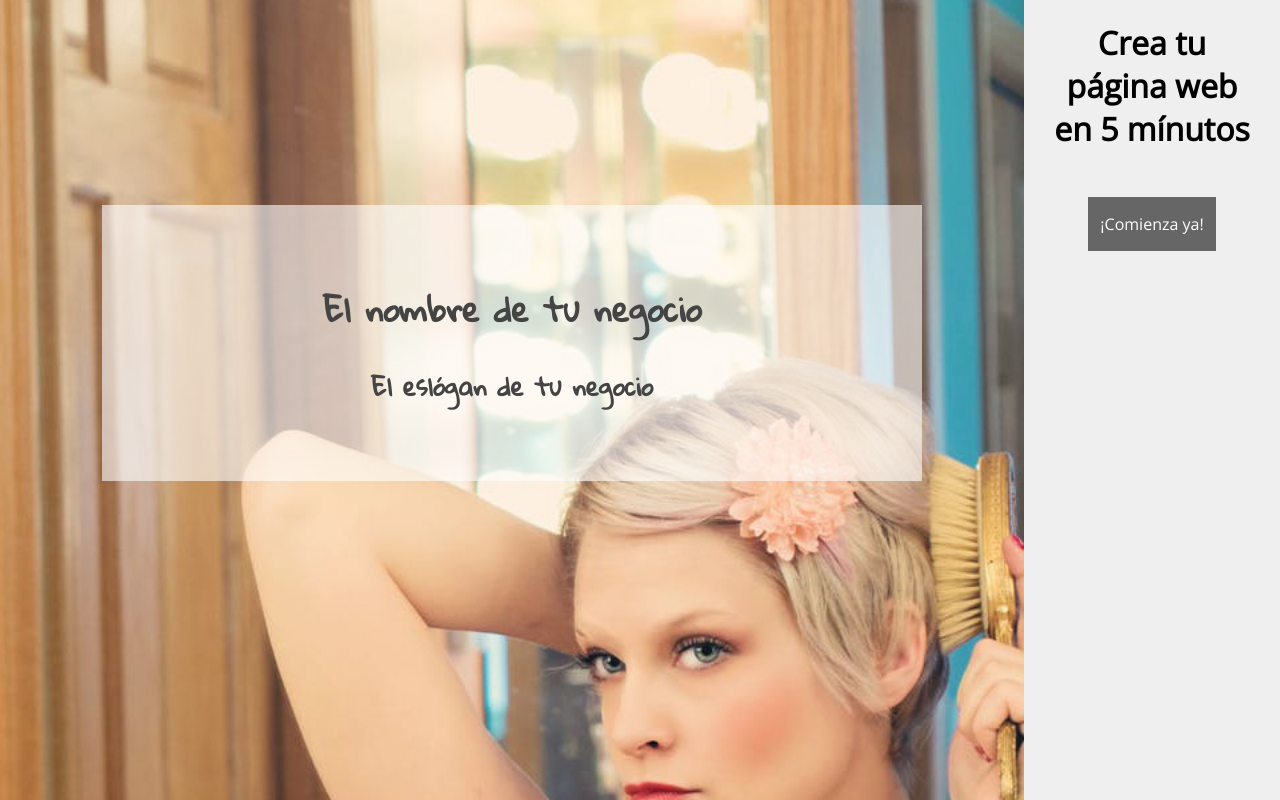
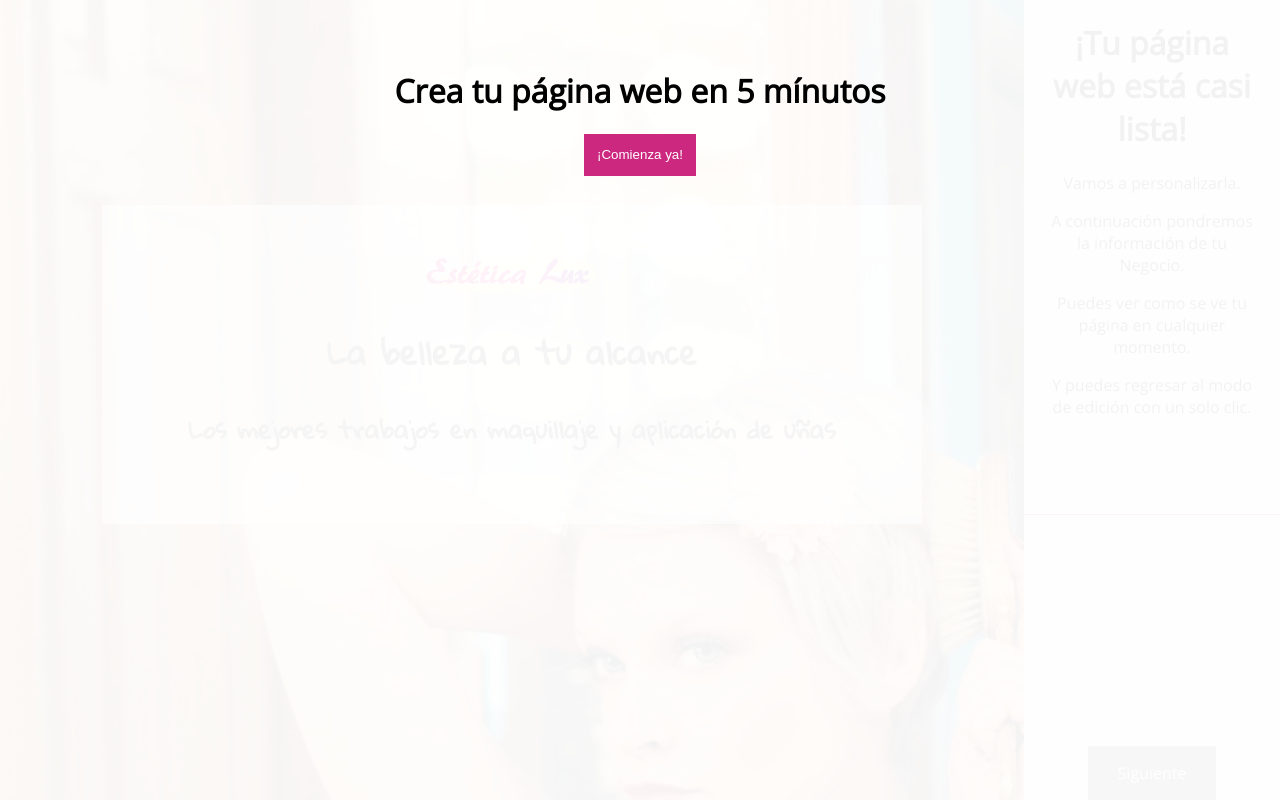
Before and after one commit to Web2bmx/v1, a PHP site: page /crea/index.html in a window 1280 px wide. Run offline with PHP 8.4, Linux system fonts and the light colour scheme; some libraries are stand-ins or nearby versions.

Commit message:
Antonio Carrillo - Separated initial and end message from control, improved functionality.

```diff
--- a/crea/Templates/Template-001/css/styles.css
+++ b/crea/Templates/Template-001/css/styles.css
@@ -59,11 +59,11 @@ main {
 	position: absolute; z-index: 1;
 	bottom: 0;
 }
-#mapa {
+.map-container {
 	width: 100%; height: auto;
 	display: block; overflow: hidden;
 }
-#mapa>iframe {
+.map-container>iframe {
 	width: 100%; height: 600px;
 	display: block; overflow: hidden;
 }
--- a/crea/Templates/Template-001/index.html
+++ b/crea/Templates/Template-001/index.html
@@ -19,44 +19,44 @@
 				<div id="hero-content">
 					<img id="hero-logotipo" src="img/Logo-Template-001.png" alt="Logotipo" />
 					<h1>La belleza a tu alcance</h1>
-					<h2>Los mejores trabajos en maquillaje y aplicación de uñas</h2>
+					<h2 id="val-content-slogan">Los mejores trabajos en maquillaje y aplicación de uñas</h2>
 				</div>
 				<img id="hero-image" src="../Images/hero-mobile-768x1280/pretty-woman-makeup-mirror-glamour-39250.jpg" alt="" />
 			</div>
 			<div id="items">
 				<div class="item">
 					<img class="item-image" src="../Images/item-desktop-768x614/pexels-photo-887352.jpg" alt="" />
-					<h2>Aplicación de uñas</h2>
+					<h2 id="val-content-item-001">Aplicación de uñas</h2>
 				</div>
 				<div class="item">
 					<img class="item-image" src="../Images/item-desktop-768x614/girl-dandelion-yellow-flowers-160699.jpg" alt="" />
-					<h2>Maquillaje profesional</h2>
+					<h2 id="val-content-item-002">Maquillaje profesional</h2>
 				</div>
 				<div class="item">
 					<img class="item-image" src="../Images/item-desktop-768x614/portrait-woman-girl-blond-157967.jpg" alt="" />
-					<h2>Cortes de cabello</h2>
+					<h2 id="val-content-item-003">Cortes de cabello</h2>
 				</div>
 			</div>
-			<div id="mapa">
+			<div id="val-contact-map" class="map-container">
 				<iframe src="https://www.google.com/maps/embed?pb=!1m14!1m8!1m3!1d25669.182049294504!2d-103.39421939304526!3d20.62954019701506!3m2!1i1024!2i768!4f13.1!3m3!1m2!1s0x0%3A0x2894659df4166e8d!2sSax+Cafe!5e0!3m2!1ses!2smx!4v1526266097611" frameborder="0" style="border:0" allowfullscreen></iframe>
 			</div>
 			<footer>
 				<div class="footer-column">
 					<h3>Información de contacto</h3>
 					<ul>
-						<li id="contacto-correo"><span class="font-icon">m</span> <a href="mailto:tucorreoelectronico@correo.com">tucorreoelectronico@correo.com</a></li>
-						<li id="contacto-telefono">Llamanos al <strong>333 333 3333</strong></li>
+						<li id="val-contact-email"><span class="font-icon">m</span> <a href="mailto:tucorreoelectronico@correo.com">tucorreoelectronico@correo.com</a></li>
+						<li id="val-contact-phone">Llamanos al <strong>333 333 3333</strong></li>
 					</ul>
 				</div>
 				<div class="footer-column">
 					<h3>Nuestra dirección</h3>
-					<p id="contacto-direccion">Riada 3187, Sta. Eduwiges, 44534<br />Guadalajara, Jal.</p>
+					<p id="val-contact-address">Riada 3187, Sta. Eduwiges, 44534<br />Guadalajara, Jal.</p>
 				</div>
 				<div class="footer-column">
 					<h3>Síguenos en nuestras redes</h3>
 					<ul>
-						<li id="contacto-facebook"><span class="font-icon">g</span> <a href="https://www.facebook.com/">/EsteticaLux</a></li>
-						<li id="contacto-twitter"><span class="font-icon">t</span> <a href="https://www.twitter.com/">@EsteticaLux</a></li>
+						<li id="val-contact-facebook"><span class="font-icon">g</span> <a href="https://www.facebook.com/">/EsteticaLux</a></li>
+						<li id="val-contact-twitter"><span class="font-icon">t</span> <a href="https://www.twitter.com/">@EsteticaLux</a></li>
 					</ul>
 				</div>
 			</footer>
--- a/crea/Templates/Template-002/css/styles.css
+++ b/crea/Templates/Template-002/css/styles.css
@@ -58,11 +58,11 @@ main {
 	position: absolute; z-index: 1;
 	bottom: 0;
 }
-#mapa {
+.map-container {
 	width: 100%; height: auto;
 	display: block; overflow: hidden;
 }
-#mapa>iframe {
+.map-container>iframe {
 	width: 100%; height: 600px;
 	display: block; overflow: hidden;
 }
--- a/crea/css/styles.css
+++ b/crea/css/styles.css
@@ -13,11 +13,16 @@ ul, ol, nav {
 a {
 	color: #000000;
 	text-decoration: none;
+	cursor: pointer;
 }
 a:link { color: #000000; }
 a:visited { color: #000000; }
 a:hover { color: #000000; }
 a:active { color: #000000; }
+/**/
+.template {
+	display: none;
+}
 /**/
 main {
 	width: 100%; height: 100%;
@@ -28,15 +33,16 @@ main {
 #app-control {
 	width: 100%; height: 95%;
 	background-color: #EFEFEF;
-	display: block; overflow: hidden;
+	display: block; overflow-y: scroll;
 	position: absolute;
 	top: 5%; right: 0; bottom: 0; left: 0;
 	z-index: 2;
 }
-#app-control>div {
-	width: 100%; height: 100%;
+#app-control>.app-control-step {
+	width: 100%; height: auto;
+	padding-bottom: 5em;
 	text-align: center;
-	display: block; overflow-y: scroll;
+	display: block; overflow: hidden;
 	outline: 1px solid #cc2880;
 }
 #app-control>div.appview {
@@ -68,24 +74,32 @@ main {
 }
 .img-thumb {
 	width: 25%; height: auto;
-	float: left; overflow: hidden;
+	float: left; overflow: visible;
 }
 .img-thumb>img {
 	width: 100%; height: auto;
 	display: block;
+	cursor: pointer;
+	position: relative; z-index: 0;
+}
+.img-thumb>img.thumb-selected {
+	outline: 3px solid blue;
+	z-index: 2;
 }
 /**/
-.control-view-nav {
+#control-view-nav {
 	width: 100%; height: auto;
-	padding: 10% 0 0 0;
 	text-align: center;
 	display: block; overflow: hidden;
+	position: fixed; z-index: 1000;
+	top: auto; right: 0; bottom: 0; left: auto;
 }
-.control-view-nav>a {
+#control-view-nav>a {
 	width: 50%; height: auto;
 	padding: 1em 0;
 	background-color: #666;
 	color: #FFF;
+	vertical-align: middle;
 	display: inline-block; overflow: hidden;
 }
 /**/
@@ -129,6 +143,33 @@ a[id^='switch'] {
 	text-align: center;
 	display: block;
 }
+/**/
+#app-cover {
+	width: 100%; height: 100%;
+	background-color: rgba(255, 255, 255, .95);
+	display: block; overflow-y: scroll;
+	position: fixed; z-index: 1001;
+	top: 0; right: 0; bottom: 0; left: 0;
+}
+#app-cover>div {
+	width: 80%; height: auto;
+	margin: 3em auto;
+	text-align: center;
+	display: block; overflow: hidden;
+}
+#app-cover input[type='button'] {
+	padding: 1em;
+	background-color: #cc2880;
+	color: #FFFFFF;
+	border: none;
+	cursor: pointer;
+}
+.app-cover-finish-package {
+	margin: 1em 0;
+	padding: 2em;
+	border: 1px dotted #ADADAD;
+}
+/**/
 @media screen and (min-width: 1280px) {
 	#app-switch {
 		display: none;
@@ -150,9 +191,12 @@ a[id^='switch'] {
 	#app-control {
 		width: 20%; height: 100%;
 		background-color: #EFEFEF;
-		display: block; overflow: hidden;
+		display: block; overflow-y: scroll;
 		position: absolute;
 		top: 0; right: 0; bottom: 0; left: 80%;
 		z-index: 2;
 	}
+	#control-view-nav {
+		width: 20%;
+	}
 }
--- a/crea/index.html
+++ b/crea/index.html
@@ -18,18 +18,13 @@
 		<!--<script src="js/jquery.js"></script>-->
 		<script src="js/scripts.js"></script>
 		<main>
-			<div id='app-switch' style="display : none;">
+			<div id='app-switch'>
 				<a id='switch-view'>Mira tu sitio</a>
 				<a id='switch-edit' style="display : none;">Edita tu sitio</a>
 			</div>
 			<div id="app-preview"></div>
 			<div id="app-control">
-				<div>
-					<div>
-						<h1>Crea tu página web en 5 mínutos</h1>
-					</div>
-				</div>
-				<div>
+				<div class="app-control-step">
 					<div>
 						<h1>¡Tu página web está casi lista!</h1>
 						<p>Vamos a personalizarla.</p>
@@ -38,7 +33,7 @@
 						<p>Y puedes regresar al modo de edición con un solo clic.</p>
 					</div>
 				</div>
-				<div>
+				<div class="app-control-step">
 					<div>
 						<p>El primer paso es poner el nombre de tu Negocio.</p>
 						<p>Recuerda escribirlo tal cual como quieres que lo vean tus clientes.</p>
@@ -47,7 +42,7 @@
 						</div>
 					</div>
 				</div>
-				<div>
+				<div class="app-control-step">
 					<div>
 						<h1>¡Excelente! Ahora elige el diseño de tu página.</h1>
 						<p>Tenemos un catálogo de plantillas con diseños diferentes disponibles para tí.</p>
@@ -57,14 +52,14 @@
 						</div>
 					</div>
 				</div>
-				<div>
+				<div class="app-control-step">
 					<div>
 						<h1>¡Muy bien! Ahora elige los colores de tu página.</h1>
 						<p>Puedes elegir de nuestras combinaciones de colores o modificar cada color individualmente haciendo clic alguno.</p>
 						<div id="app-control-palettes"></div>
 					</div>
 				</div>
-				<div>
+				<div class="app-control-step">
 					<div>
 						<p>Coloca los datos de contacto que deseas que tus Clientes vean sobre tu Negocio.</p>
 						<p>Si deseas no mostrarle ni un dato de contacto a tus Clientes sólo haz clic en el botón de Siguiente.</p>
@@ -78,7 +73,7 @@
 						</div>
 					</div>
 				</div>
-				<div>
+				<div class="app-control-step">
 					<div>
 						<h1>Ahora define el contenido de tu página.</h1>
 						<p>Recuerda que puedes remover las secciones que no necesites con el botón de cerrar [x].</p>
@@ -91,7 +86,7 @@
 						</div>
 					</div>
 				</div>
-				<div>
+				<div class="app-control-step">
 					<div>
 						<h1>¡Ya casi terminamos!</h1>
 						<p>Selecciona las imágenes para tu página.</p>
@@ -99,13 +94,23 @@
 						<div id="app-control-images"></div>
 					</div>
 				</div>
+				<nav id='control-view-nav'><a href='#prev' style="display: none;">Anterior</a><a href='#next'>Siguiente</a></nav>
+			</div>
+			<div id="app-cover">
+				<div id="app-cover-start">
 					<div>
+						<h1>Crea tu página web en 5 mínutos</h1>
+						<input type="button" name="start" value="¡Comienza ya!" />
+					</div>
+				</div>
+				<div id="app-cover-finish" style="display: none;">
 					<div>
 						<h1>¡Terminamos!</h1>
 						<p>Puedes ver tu sitio aquí*, y puedes compartir este enlace con quien tú quieras.</p>
 						<p>Tu sitio estará disponible durante 14 días.</p>
 						<p>¿Deseas conservar y crecer tu sitio?</p>
 						<h2>Conoce nuestros paquetes.</h2>
+						<div class="app-cover-finish-package">
 							<h3>Paquete Básico</h3>
 							<ul>
 								<li>Conservar mi sitio por un año.</li>
@@ -122,6 +127,8 @@
 									<li>Más de $1,200.00<input type="radio" name="price-opt1" value="3"/></li>
 								</ul>
 							</div>
+						</div>
+						<div class="app-cover-finish-package">
 							<h3>Paquete Premium</h3>
 							<ul>
 								<li>Dominio, elnombredeminegocio.mx</li>
@@ -139,10 +146,11 @@
 									<li>Más de $2,500.00<input type="radio" name="price-opt2" value="3"/></li>
 								</ul>
 							</div>
+						</div>
 						<h2>Escribe un correo donde podamos contactarte</h2>
 						<input type="text" placeholder="Tu correo" />
 						<h3>Recibirás un correo en los próximos mínutos con los siguientes pasos.</h3>
-						<input type="button" value="Aceptar" />
+						<input type="button" name="finish" value="Aceptar" />
 					</div>
 				</div>
 			</div>
@@ -156,5 +164,6 @@
 		type="text/javascript";e.parentNode.insertBefore($,e)})(document,"script");
 		</script>
 		<!--End of Zendesk Chat Script-->
+		<!--TEMPLATES-->
 	</body>
 </html>
```
Also changed, not shown: crea/Templates/Template-002/index.html (+10 -10 lines), crea/js/scripts.js (+46 -44 lines). Lines whose indentation alone changed are shown as unchanged.
